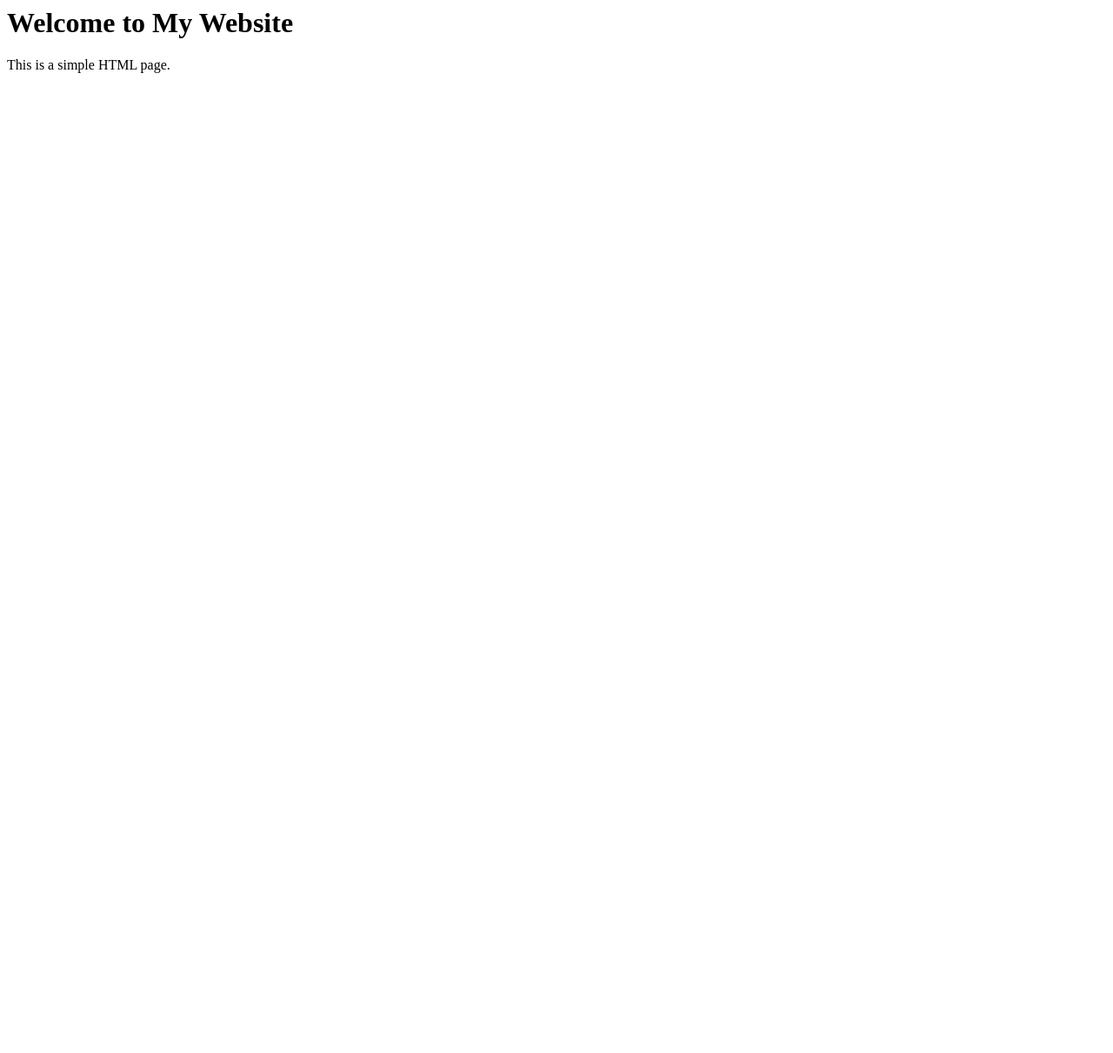
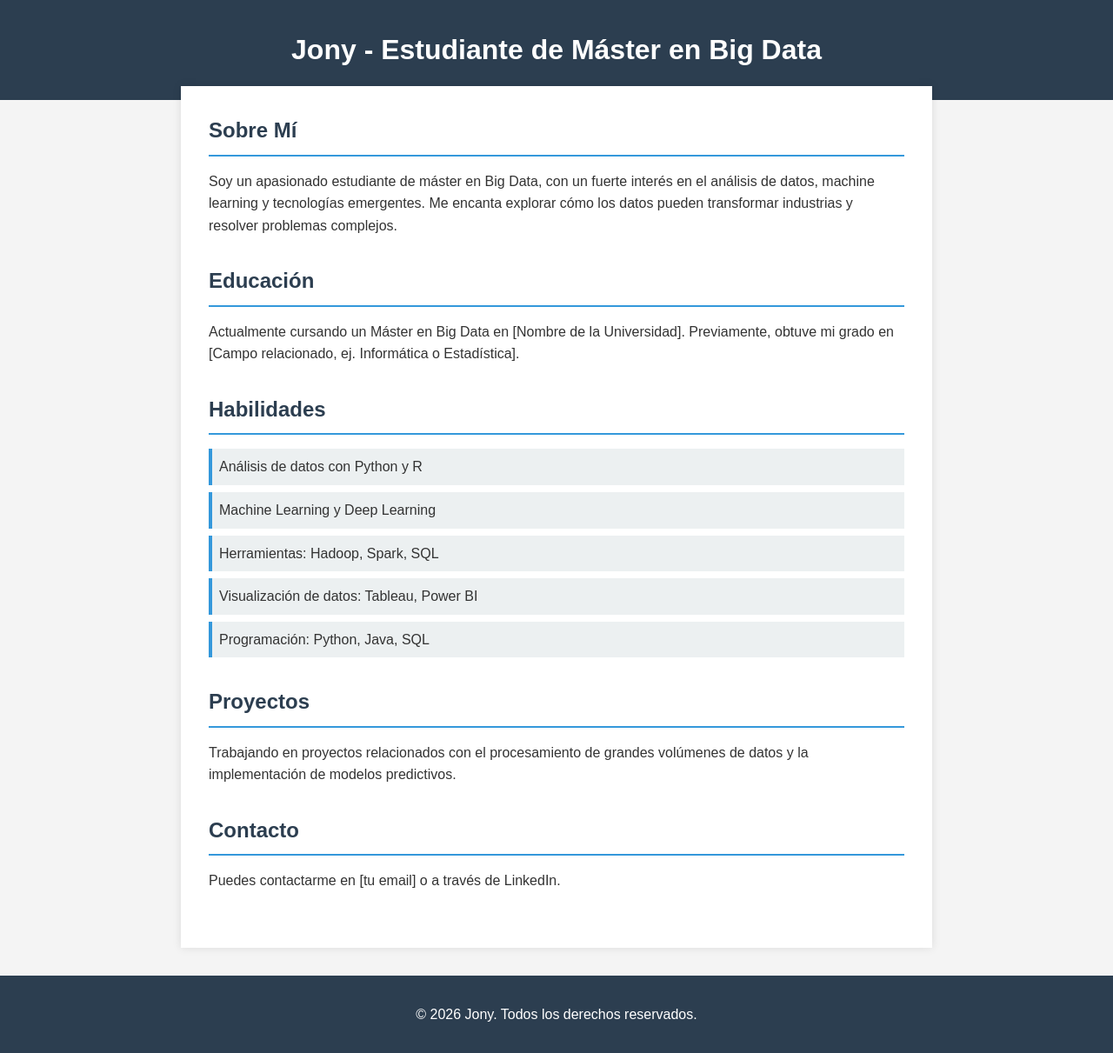
Before and after one commit to jmegiaa-hub/webjonathan, a plain HTML site: page index.html in a window 1280 px wide. Shown: the whole page at 87% size. Before the commit the page ends 800 px from the top, so only its background shows below. Drawn offline with Linux system fonts and the light colour scheme.

Commit message:
añadir descripción y estilos

```diff
--- a/index.html
+++ b/index.html
@@ -1,9 +1,45 @@
-<html>
-    <head>
-        <title>My Website</title>
-    </head>
-    <body>
-    <h1>Welcome to My Website</h1>
-    <p>This is a simple HTML page.</p>
+<!DOCTYPE html>
+<html lang="es">
+<head>
+    <meta charset="UTF-8">
+    <meta name="viewport" content="width=device-width, initial-scale=1.0">
+    <title>Presentación - Estudiante de Big Data</title>
+    <link rel="stylesheet" href="style.css">
+</head>
+<body>
+    <header>
+        <h1>Jony - Estudiante de Máster en Big Data</h1>
+    </header>
+    <main>
+        <section id="sobre-mi">
+            <h2>Sobre Mí</h2>
+            <p>Soy un apasionado estudiante de máster en Big Data, con un fuerte interés en el análisis de datos, machine learning y tecnologías emergentes. Me encanta explorar cómo los datos pueden transformar industrias y resolver problemas complejos.</p>
+        </section>
+        <section id="educacion">
+            <h2>Educación</h2>
+            <p>Actualmente cursando un Máster en Big Data en [Nombre de la Universidad]. Previamente, obtuve mi grado en [Campo relacionado, ej. Informática o Estadística].</p>
+        </section>
+        <section id="habilidades">
+            <h2>Habilidades</h2>
+            <ul>
+                <li>Análisis de datos con Python y R</li>
+                <li>Machine Learning y Deep Learning</li>
+                <li>Herramientas: Hadoop, Spark, SQL</li>
+                <li>Visualización de datos: Tableau, Power BI</li>
+                <li>Programación: Python, Java, SQL</li>
+            </ul>
+        </section>
+        <section id="proyectos">
+            <h2>Proyectos</h2>
+            <p>Trabajando en proyectos relacionados con el procesamiento de grandes volúmenes de datos y la implementación de modelos predictivos.</p>
+        </section>
+        <section id="contacto">
+            <h2>Contacto</h2>
+            <p>Puedes contactarme en [tu email] o a través de LinkedIn.</p>
+        </section>
+    </main>
+    <footer>
+        <p>&copy; 2026 Jony. Todos los derechos reservados.</p>
+    </footer>
 </body>
 </html>
--- /dev/null
+++ b/style.css
@@ -0,0 +1,69 @@
+/* Estilo sencillo pero moderno para la presentación */
+
+body {
+    font-family: 'Arial', sans-serif;
+    line-height: 1.6;
+    margin: 0;
+    padding: 0;
+    background-color: #f4f4f4;
+    color: #333;
+}
+
+header {
+    background-color: #2c3e50;
+    color: #fff;
+    text-align: center;
+    padding: 2rem 0;
+}
+
+h1, h2 {
+    margin: 0;
+}
+
+main {
+    max-width: 800px;
+    margin: 0 auto;
+    padding: 2rem;
+    background-color: #fff;
+    box-shadow: 0 0 10px rgba(0,0,0,0.1);
+    margin-top: -1rem;
+    position: relative;
+    z-index: 1;
+}
+
+section {
+    margin-bottom: 2rem;
+}
+
+h2 {
+    border-bottom: 2px solid #3498db;
+    padding-bottom: 0.5rem;
+    color: #2c3e50;
+}
+
+ul {
+    list-style-type: none;
+    padding: 0;
+}
+
+li {
+    background-color: #ecf0f1;
+    margin: 0.5rem 0;
+    padding: 0.5rem;
+    border-left: 4px solid #3498db;
+}
+
+footer {
+    text-align: center;
+    padding: 1rem;
+    background-color: #2c3e50;
+    color: #fff;
+    margin-top: 2rem;
+}
+
+/* Responsive */
+@media (max-width: 600px) {
+    main {
+        padding: 1rem;
+    }
+}
```
